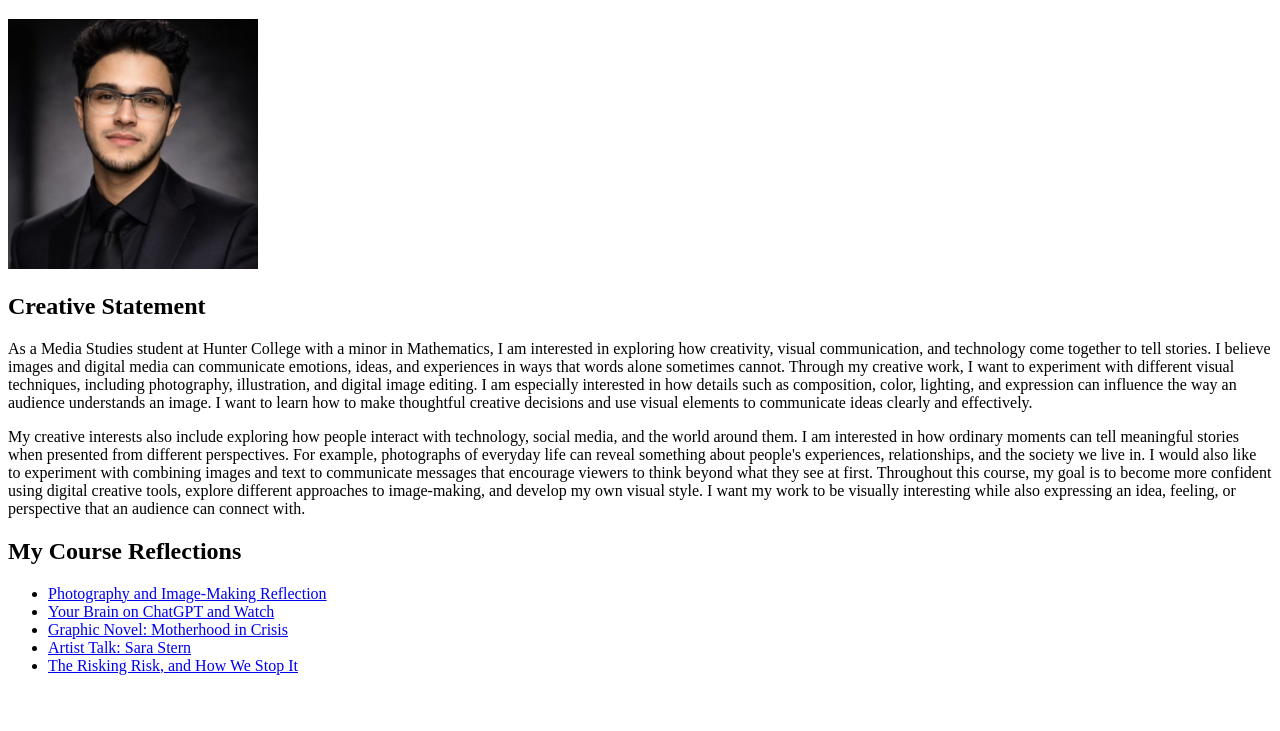
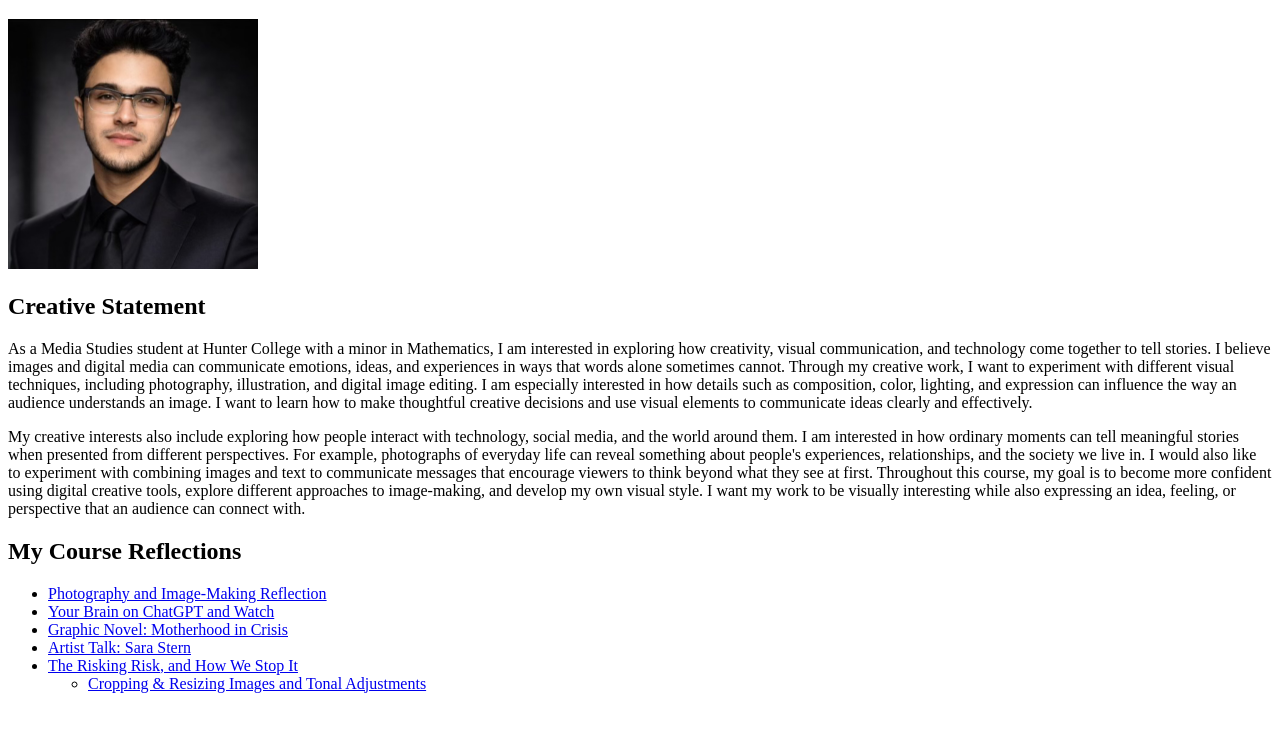
Before and after one commit to mdmah4132/mdmah4132.github.io, a plain HTML site: page index.html in a window 1280 px wide. Shown: the part 61-792 px from the top of the page. Drawn offline with Linux system fonts and the light colour scheme.

Commit message:
index.html

```diff
--- a/index.html
+++ b/index.html
@@ -74,6 +74,13 @@
       The Risking Risk, and How We Stop It
     </a>
   </li>
+
+<ul>
+  <li>
+    <a href="homework1.html">
+      Cropping & Resizing Images and Tonal Adjustments
+    </a>
+  </li>
 </ul>
 
 </body>
```
